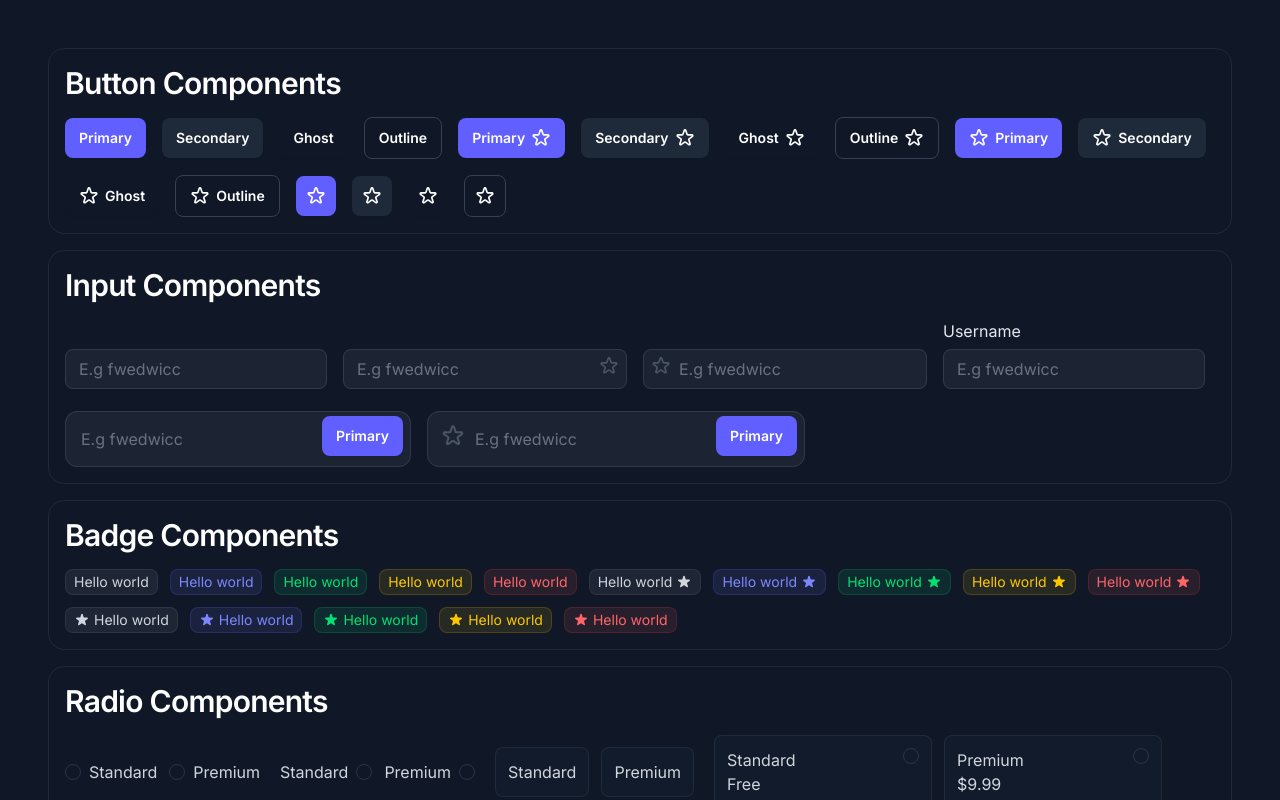
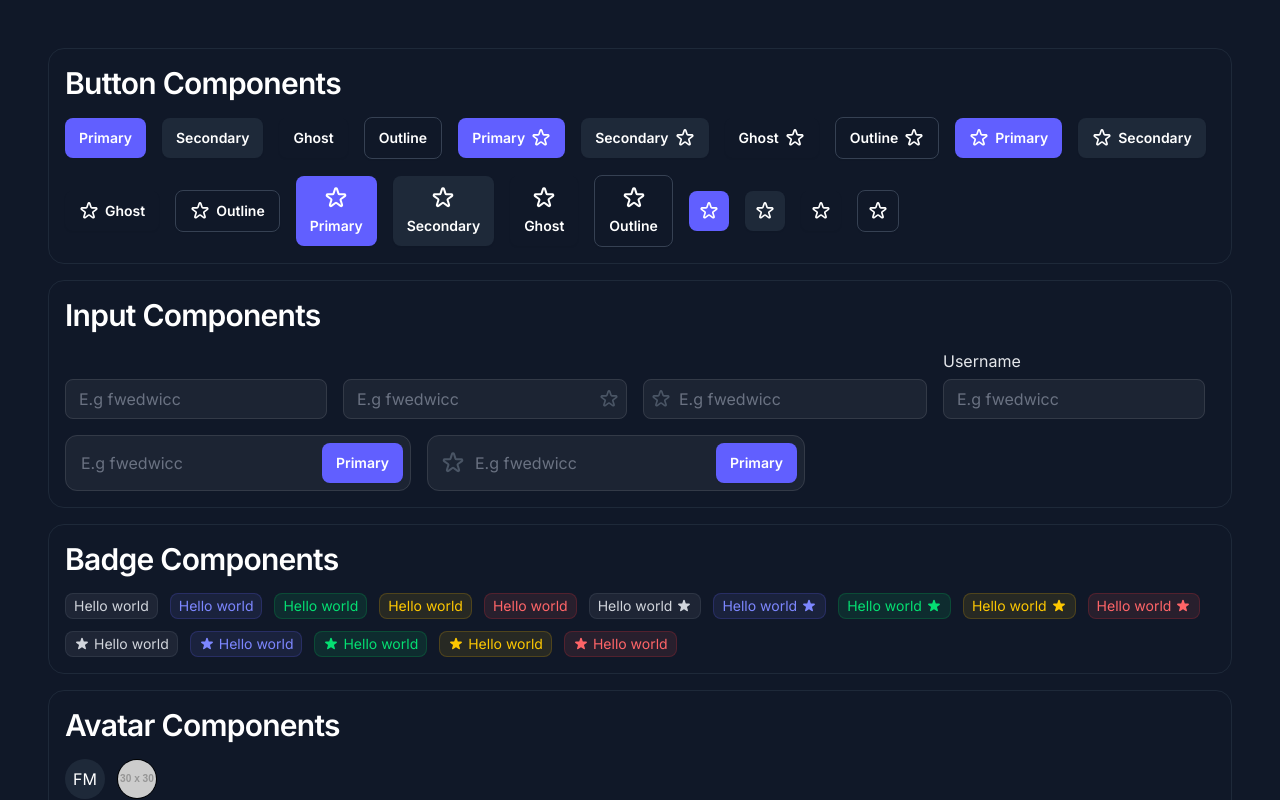
Before and after one commit to fwedwicc/FM-DailyUI-S2, a React (Vite) app: page /FM-DailyUI-S2/ui-collection in a window 1280 px wide. Shown: the top 800 px of the page. Built offline with nearby package versions, Linux system fonts and the light colour scheme.

Commit message:
feat: add Avatar component and AvatarCollection, update Draft and UICollection pages to include Avatar functionality

```diff
--- /dev/null
+++ b/src/components/AvatarCollection.jsx
@@ -0,0 +1,35 @@
+import React from 'react'
+import { motion } from 'framer-motion'
+import { Avatar } from '../components/ui'
+import { HiStar } from "react-icons/hi"
+
+const AvatarCollection = () => {
+  return (
+    <motion.section
+      initial={{ opacity: 0 }}
+      animate={{ opacity: 1 }}
+      exit={{ opacity: 0 }}
+      transition={{ duration: 0.5 }}
+      className='border border-gray-800 p-4 rounded-2xl space-y-4'
+    >
+      <h3>Avatar Components</h3>
+      <div className='flex flex-wrap gap-3'>
+        {/* Default Avatar - Initials */}
+        <Avatar
+          type='initials'
+          initials='FM'
+          size='size-10'
+          styles='bg-gray-800 text-white'
+        />
+        {/* Default Avatar - Profile */}
+        <Avatar
+          type='profile'
+          size='size-10'
+          image='https://placehold.co/30x30'
+        />
+      </div>
+    </motion.section>
+  )
+}
+
+export default AvatarCollection
--- a/src/components/ButtonCollection.jsx
+++ b/src/components/ButtonCollection.jsx
@@ -58,6 +58,22 @@ const ButtonCollection = () => {
         <Button label={'Outline'} variant='outline' styles='flex-row-reverse'>
           <HiOutlineStar className='size-5' />
         </Button>
+        {/* Icon-text col - Primary */}
+        <Button variant='primary' label='Primary' styles='flex-col-reverse'>
+          <HiOutlineStar className='size-6' />
+        </Button>
+        {/* Icon-text col - Secondary */}
+        <Button variant='secondary' label='Secondary' styles='flex-col-reverse'>
+          <HiOutlineStar className='size-6' />
+        </Button>
+        {/* Icon-text col - Ghost */}
+        <Button variant='ghost' label='Ghost' styles='flex-col-reverse'>
+          <HiOutlineStar className='size-6' />
+        </Button>
+        {/* Icon-text col - Outline */}
+        <Button variant='outline' label='Outline' styles='flex-col-reverse'>
+          <HiOutlineStar className='size-6' />
+        </Button>
         {/* Primary Button - Icon */}
         <Button variant='primary' iconButton>
           <HiOutlineStar className='size-5' />
--- a/src/components/index.js
+++ b/src/components/index.js
@@ -5,6 +5,7 @@ import Footer from './Footer'
 import ButtonCollection from './ButtonCollection'
 import InputCollection from './InputCollection'
 import BadgeCollection from './BadgeCollection'
+import AvatarCollection from './AvatarCollection'
 import RadioCollection from './RadioCollection'
 import CheckboxCollection from './CheckboxCollection'
 
@@ -16,6 +17,7 @@ export {
   ButtonCollection,
   InputCollection,
   BadgeCollection,
+  AvatarCollection,
   RadioCollection,
   CheckboxCollection,
 }
--- /dev/null
+++ b/src/components/ui/Avatar.jsx
@@ -0,0 +1,19 @@
+import React from 'react'
+
+const Avatar = ({ type, initials, size, styles, image }) => {
+  return (
+    <>
+      {type === 'initials' ? (
+        <div className={`${styles} ${size} flex justify-center items-center rounded-full`}>
+          <span className='text-neutral uppercase'>{initials}</span>
+        </div>
+      ) : type === 'profile' ? (
+        <div className={`${size} relative border rounded-full overflow-hidden`}>
+          <img src={image} alt={'image'} className='absolute object-cover w-full h-full' />
+        </div>
+      ) : null}
+    </>
+  )
+}
+
+export default Avatar
--- a/src/components/ui/Input.jsx
+++ b/src/components/ui/Input.jsx
@@ -2,9 +2,9 @@ import React from 'react'
 
 const Input = ({ label, placeholder, id, type, name, styles, required, inputStyles }) => {
   return (
-    <div className={`flex flex-col gap-y-1.5 ${styles}`}>
-      <div className='flex items-start gap-1'>
-        <label htmlFor={id} className={`${label ? '' : 'sr-only'} md:text-base text-sm text-gray-200`}>
+    <div className={`flex flex-col ${styles}`}>
+      <div className='flex items-start'>
+        <label htmlFor={id} className={`${label ? '' : 'sr-only'} md:text-base text-sm text-gray-200 mb-1.5`}>
           {label}
         </label>
         {required && <span className='text-red-400'>*</span>}
--- a/src/components/ui/index.js
+++ b/src/components/ui/index.js
@@ -2,6 +2,7 @@ import Button from './Button'
 import Input from './Input'
 import Icon from './Icon'
 import Badge from './Badge'
+import Avatar from './Avatar'
 import Radio from './Radio'
 import Checkbox from './Checkbox'
 import Textarea from './Textarea'
@@ -11,6 +12,7 @@ export {
   Input,
   Icon,
   Badge,
+  Avatar,
   Radio,
   Checkbox,
   Textarea,
--- a/src/pages/Draft.jsx
+++ b/src/pages/Draft.jsx
@@ -1,5 +1,7 @@
 import React from 'react'
 import { motion } from 'framer-motion'
+import { Button } from '../components/ui'
+import { HiOutlineMenuAlt1, HiOutlineRefresh, HiOutlineBookmark, HiOutlineDeviceMobile, HiOutlineViewGrid } from "react-icons/hi"
 import useScrollToTop from '../hooks/useScrollToTop'
 
 const Draft = () => {
@@ -15,16 +17,39 @@ const Draft = () => {
       className='md:min-h-screen border border-yellow-300/40'
     >
       {/* Side Navigation - Large Screen */}
-      <aside className='z-50 h-screen fixed lg:flex hidden w-20 border border-yellow-300/40'>
-        <p>asayd</p>
+      <aside className='z-50 h-screen fixed p-3 lg:flex flex-col items-center justify-between hidden w-20 border border-yellow-300/40'>
+        {/* Start */}
+        <div className='flex flex-col items-center gap-1'>
+          <Button variant='ghost' iconButton styles='mb-3'>
+            <HiOutlineMenuAlt1 className='size-5 stroke-[1.3px]' />
+          </Button>
+          <Button variant='ghost' label='Saved' styles='flex-col-reverse'>
+            <HiOutlineBookmark className='size-6 stroke-[1.3px]' />
+          </Button>
+          <Button variant='ghost' label='Recent' styles='flex-col-reverse'>
+            <HiOutlineRefresh className='size-6 stroke-[1.3px]' />
+          </Button>
+        </div>
+        {/* End */}
+        <Button variant='ghost' label='Install app' styles='flex-col-reverse'>
+          <HiOutlineDeviceMobile className='size-6 stroke-[1.3px]' />
+        </Button>
       </aside>
       {/* Navigation */}
       <nav className='z-40 fixed flex items-center lg:justify-end justify-between w-full p-2 border border-yellow-300/40'>
         {/* Button Toggle for Side Nav - Small Screen */}
-        <div className='lg:hidden block border border-yellow-300/40'>
-          <h5>Nav</h5>
+        <Button variant='ghost' iconButton styles='lg:hidden flex'>
+          <HiOutlineMenuAlt1 className='size-5 stroke-[1.3px]' />
+        </Button>
+        {/* Other Actions */}
+        <div className='flex items-center gap-3 p-3'>
+          <Button variant='ghost' iconButton>
+            <HiOutlineViewGrid className='size-5 stroke-[1.3px]' />
+          </Button>
+          <Button variant='ghost' iconButton>
+            <HiOutlineMenuAlt1 className='size-5 stroke-[1.3px]' />
+          </Button>
         </div>
-        <h5>Nav</h5>
       </nav>
       {/* Main Content */}
       <main className='grid lg:grid-cols-3 grid-cols-1 lg:ml-20 ml-0 h-screen border border-yellow-300/40'>
--- a/src/pages/UICollection.jsx
+++ b/src/pages/UICollection.jsx
@@ -1,7 +1,7 @@
 import React from 'react'
 import { motion } from 'framer-motion'
 import useScrollToTop from '../hooks/useScrollToTop'
-import { ButtonCollection, InputCollection, BadgeCollection, RadioCollection, CheckboxCollection } from '../components'
+import { ButtonCollection, InputCollection, BadgeCollection, AvatarCollection, RadioCollection, CheckboxCollection } from '../components'
 
 const UICollection = () => {
 
@@ -21,6 +21,8 @@ const UICollection = () => {
       <InputCollection />
       {/* Badge Components */}
       <BadgeCollection />
+      {/* Avatar Components */}
+      <AvatarCollection />
       {/* Radio Components */}
       <RadioCollection />
       {/* Checkbox Components */}
```
